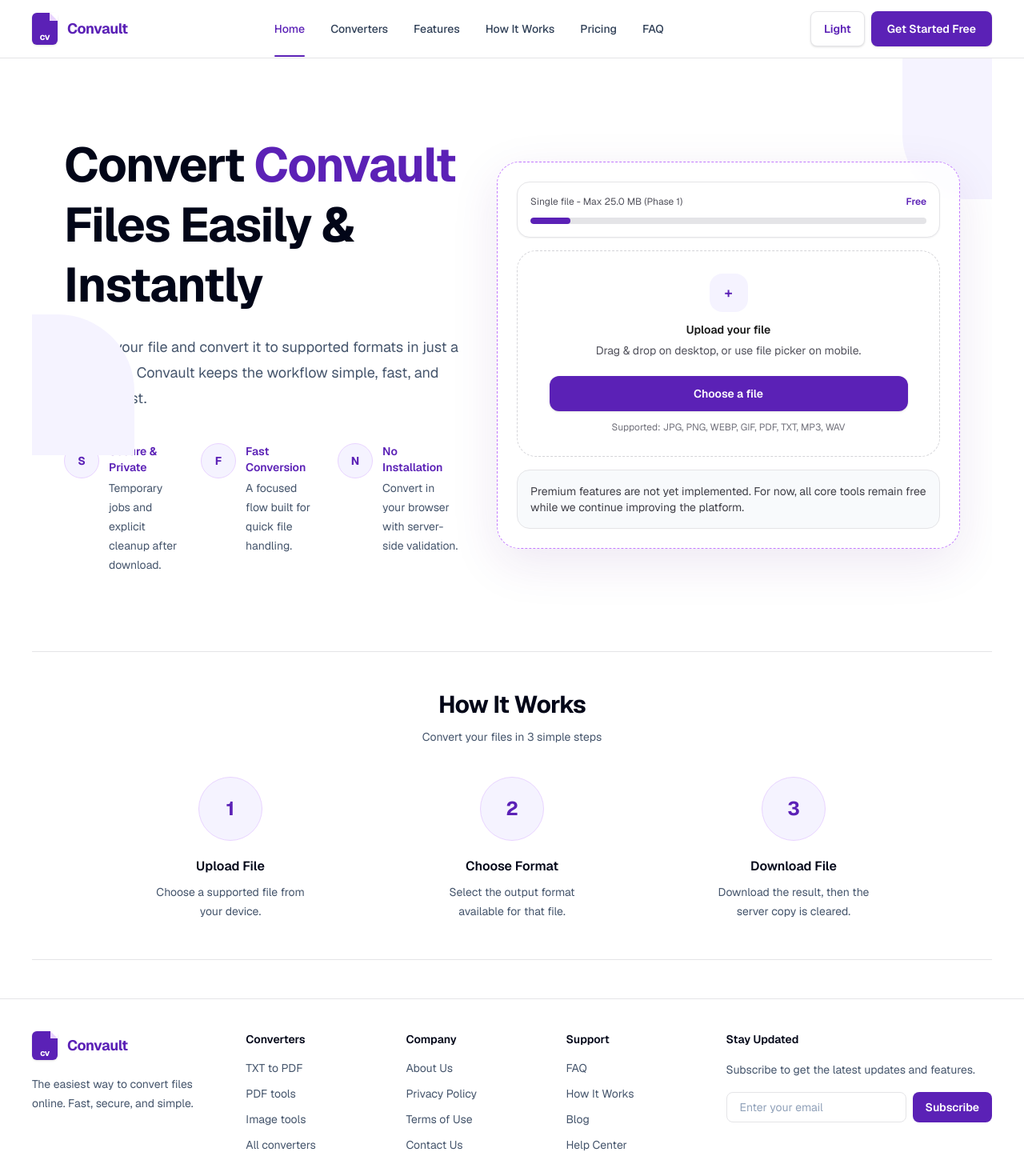
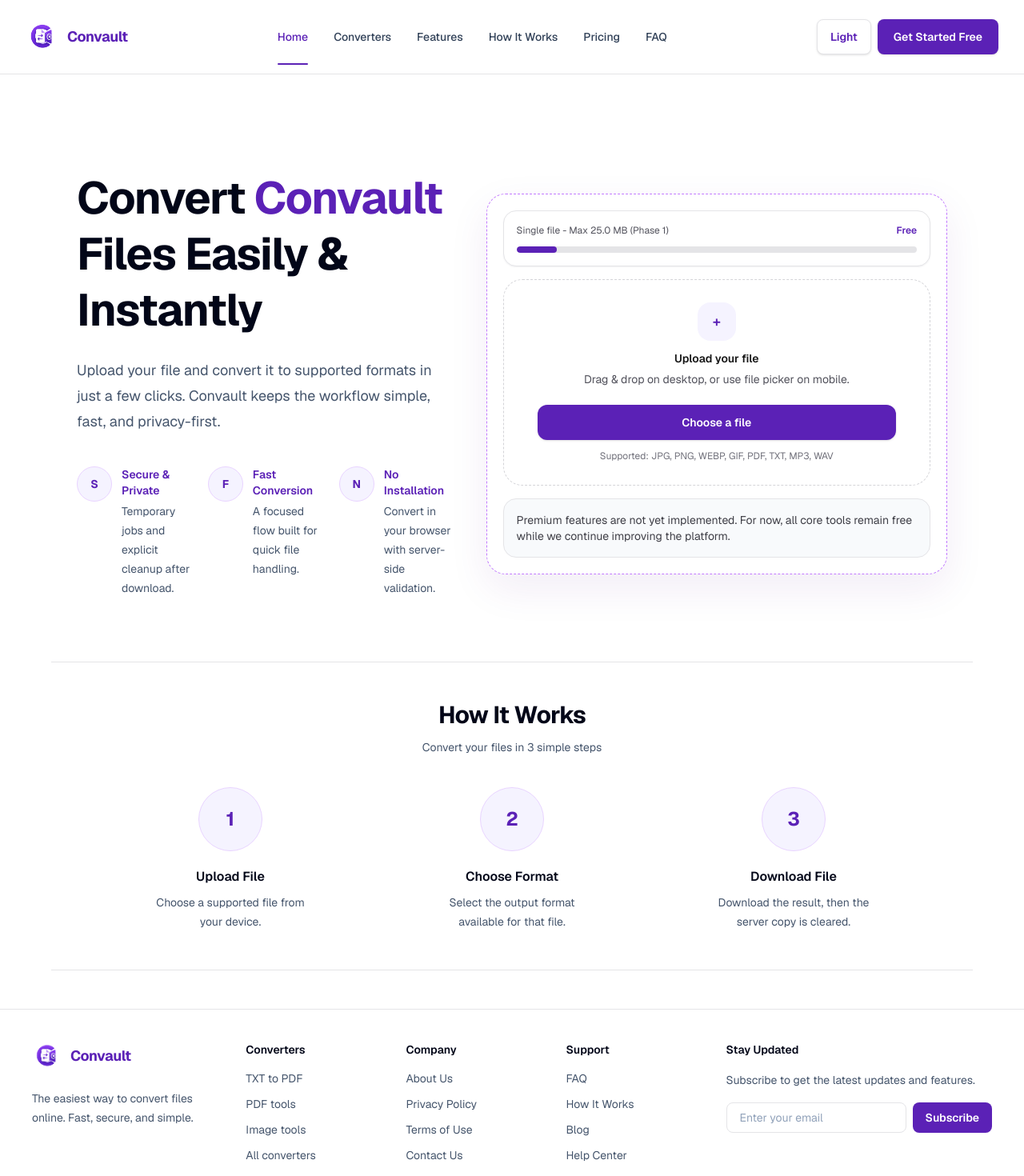
Before and after one commit to Zenthura-Inc/convault, a Next.js app: page / in a window 1280 px wide. Shown: the top 1470 px of the page at 80% size. Built offline with nearby package versions, Linux system fonts and the light colour scheme.

Commit message:
style: use Convault brand icon

```diff
--- a/src/app/layout.tsx
+++ b/src/app/layout.tsx
@@ -19,6 +19,9 @@ const geistMono = Geist_Mono({
 export const metadata: Metadata = {
   title: "Convault - Fast File Converter",
   description: "A fast, simple, privacy-first file converter.",
+  icons: {
+    icon: "/icon-transparent.png",
+  },
 };
 
 export default function RootLayout({
--- a/src/app/page.tsx
+++ b/src/app/page.tsx
@@ -35,13 +35,10 @@ const steps = [
 
 export default function Home() {
   return (
-    <div className="relative -mx-4 -mt-8 overflow-hidden bg-[var(--background)] sm:-mx-6 sm:-mt-10">
-      <div className="pointer-events-none absolute -right-16 top-0 h-44 w-44 rounded-bl-[5rem] bg-[var(--brand-soft)] dark:opacity-60" />
-      <div className="pointer-events-none absolute -left-24 top-80 h-44 w-56 rounded-tr-[6rem] bg-[var(--brand-soft)] dark:opacity-50" />
-
-      <section className="mx-auto grid w-full max-w-7xl items-center gap-12 px-6 py-16 sm:px-10 lg:grid-cols-[0.92fr_1.08fr] lg:py-24">
-        <div>
-          <h1 className="max-w-xl text-4xl font-bold leading-tight tracking-tight text-slate-950 sm:text-5xl lg:text-6xl dark:text-white">
+    <div className="bg-[var(--background)]">
+      <section className="mx-auto grid w-full max-w-7xl items-center gap-10 px-4 py-12 sm:px-6 sm:py-16 lg:grid-cols-[minmax(0,0.9fr)_minmax(420px,1.1fr)] lg:px-8 lg:py-20">
+        <div className="min-w-0">
+          <h1 className="max-w-xl text-4xl font-bold leading-tight tracking-tight text-slate-950 sm:text-5xl lg:text-[3.5rem] dark:text-white">
             Convert{" "}
             <span className="text-[var(--brand)]">Convault</span> Files
             Easily & Instantly
@@ -51,13 +48,13 @@ export default function Home() {
             clicks. Convault keeps the workflow simple, fast, and privacy-first.
           </p>
 
-          <div id="features" className="mt-10 grid max-w-2xl scroll-mt-28 gap-5 sm:grid-cols-3">
+          <div id="features" className="mt-10 grid max-w-2xl scroll-mt-28 gap-5 sm:grid-cols-2 xl:grid-cols-3">
             {benefits.map((benefit) => (
-              <div key={benefit.title} className="flex gap-3">
+              <div key={benefit.title} className="flex min-w-0 gap-3">
                 <div className="flex h-11 w-11 shrink-0 items-center justify-center rounded-full border border-purple-200 bg-[var(--brand-soft)] text-sm font-bold text-[var(--brand)] dark:border-purple-500/30">
                   {benefit.icon}
                 </div>
-                <div>
+                <div className="min-w-0">
                   <h2 className="text-sm font-semibold text-[var(--brand)]">
                     {benefit.title}
                   </h2>
@@ -70,8 +67,8 @@ export default function Home() {
           </div>
         </div>
 
-        <div id="converter" className="scroll-mt-28">
-          <div className="rounded-[1.75rem] border border-dashed border-purple-400 bg-white/80 p-4 shadow-[0_18px_60px_rgb(88_28_135/0.10)] backdrop-blur-sm sm:p-6 dark:border-purple-500/50 dark:bg-zinc-900/80">
+        <div id="converter" className="min-w-0 scroll-mt-28">
+          <div className="rounded-[1.5rem] border border-dashed border-purple-400 bg-white p-3 shadow-[0_18px_50px_rgb(88_28_135/0.08)] sm:p-5 dark:border-purple-500/50 dark:bg-zinc-900">
             <div className="mx-auto max-w-2xl">
               <ConverterCard />
             </div>
--- a/src/components/site-footer.tsx
+++ b/src/components/site-footer.tsx
@@ -1,3 +1,4 @@
+import Image from "next/image";
 import Link from "next/link";
 
 const footerGroups = [
@@ -24,9 +25,14 @@ export function SiteFooter() {
             href="/"
             className="inline-flex items-center gap-3 text-lg font-bold tracking-tight text-[var(--brand)]"
           >
-            <span className="relative flex h-9 w-8 items-end justify-center rounded-md bg-[var(--brand)] pb-1 text-[0.52rem] font-black leading-none text-white shadow-sm">
-              CV
-              <span className="absolute right-0 top-0 h-0 w-0 border-l-[9px] border-t-[9px] border-l-purple-200 border-t-white dark:border-l-purple-300 dark:border-t-zinc-950" />
+            <span className="relative flex h-9 w-9 shrink-0 items-center justify-center overflow-hidden rounded-lg">
+              <Image
+                src="/icon-transparent.png"
+                alt=""
+                width={36}
+                height={36}
+                className="h-9 w-9 object-contain"
+              />
             </span>
             <span>Convault</span>
           </Link>
--- a/src/components/site-header.tsx
+++ b/src/components/site-header.tsx
@@ -1,3 +1,4 @@
+import Image from "next/image";
 import Link from "next/link";
 
 import { ThemeToggle } from "@/components/theme-toggle";
@@ -14,15 +15,21 @@ const navItems = [
 export function SiteHeader() {
   return (
     <header className="sticky top-0 z-30 w-full border-b border-[var(--border-subtle)] bg-white/95 backdrop-blur dark:bg-zinc-950/95">
-      <div className="mx-auto flex h-18 w-full max-w-7xl items-center justify-between gap-4 px-6 sm:px-10">
+      <div className="mx-auto flex min-h-[4.5rem] w-full max-w-7xl items-center justify-between gap-3 px-4 py-3 sm:px-6 lg:px-8">
         <Link
           href="/"
           className="inline-flex items-center gap-3 rounded-xl py-2 text-lg font-bold tracking-tight text-[var(--brand)]"
           aria-label="Convault home"
         >
-          <span className="relative flex h-10 w-8 items-end justify-center rounded-md bg-[var(--brand)] pb-1 text-[0.55rem] font-black leading-none text-white shadow-sm">
-            CV
-            <span className="absolute right-0 top-0 h-0 w-0 border-l-[10px] border-t-[10px] border-l-purple-200 border-t-white dark:border-l-purple-300 dark:border-t-zinc-950" />
+          <span className="relative flex h-10 w-10 shrink-0 items-center justify-center overflow-hidden rounded-lg">
+            <Image
+              src="/icon-transparent.png"
+              alt=""
+              width={40}
+              height={40}
+              className="h-10 w-10 object-contain"
+              priority
+            />
           </span>
           <span>Convault</span>
         </Link>
@@ -43,7 +50,7 @@ export function SiteHeader() {
           <ThemeToggle />
           <Link
             href="/#converter"
-            className="hidden h-11 items-center justify-center rounded-lg bg-[var(--brand)] px-5 text-sm font-semibold text-white shadow-sm transition hover:bg-[var(--brand-hover)] active:scale-[0.98] sm:inline-flex"
+            className="hidden h-11 items-center justify-center whitespace-nowrap rounded-lg bg-[var(--brand)] px-5 text-sm font-semibold text-white shadow-sm transition hover:bg-[var(--brand-hover)] active:scale-[0.98] sm:inline-flex"
           >
             Get Started Free
           </Link>
```
Also changed, not shown: public/icon-transparent.png (added), public/icon.png (added).
